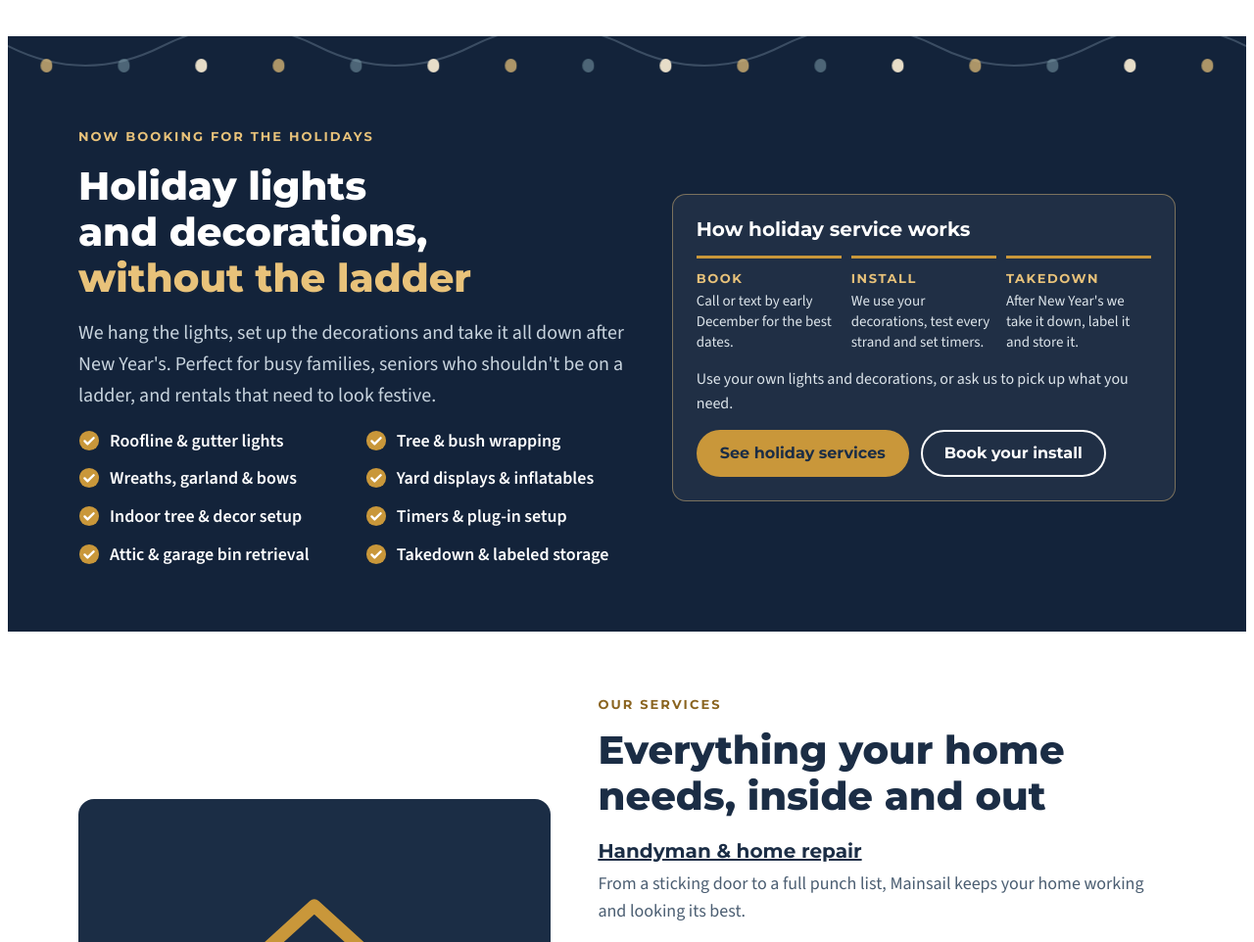
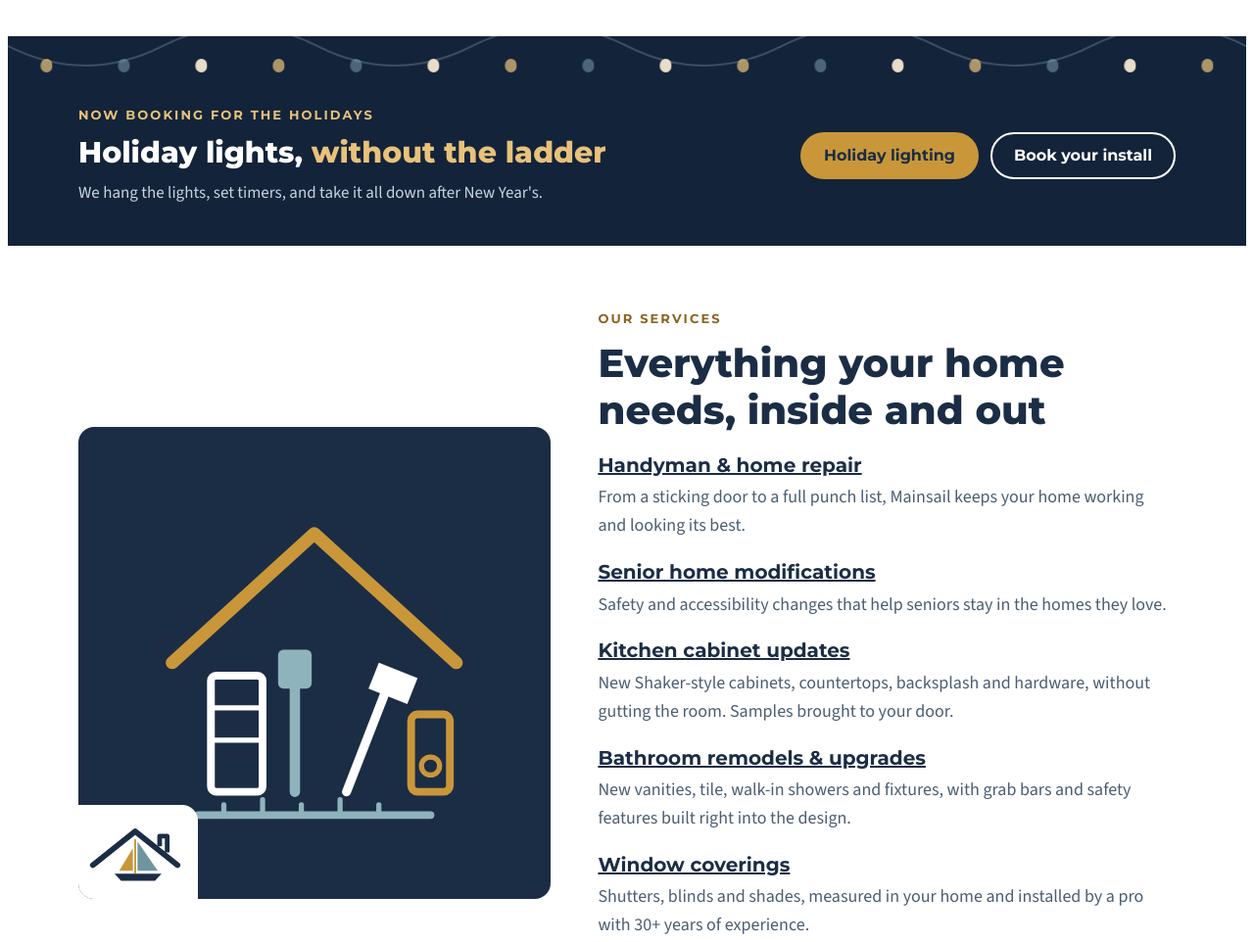
Before and after one commit to mainsailhome/mainsail-website, a plain HTML site: page index.html in a window 1280 px wide. Shown: the part 1040-2002 px from the top of the page at 98% size. Drawn offline with nearby package versions, Linux system fonts and the light colour scheme.

Commit message:
Add files via upload

```diff
--- a/index.html
+++ b/index.html
@@ -303,6 +303,13 @@ a { color: inherit; }
 .holiday-list li { display: flex; gap: 10px; align-items: flex-start; font-weight: 600; }
 .holiday-list svg { width: 22px; height: 22px; flex-shrink: 0; margin-top: 3px; }
 @media (max-width: 520px) { .holiday-list { grid-template-columns: minmax(0, 1fr); } }
+.holiday-slim { padding-block: 40px; }
+.holiday-slim .wrap { grid-template-columns: minmax(0, 1fr) auto; gap: 24px; padding-top: 30px; }
+.holiday-slim h2 { font-size: clamp(24px, 3vw, 30px); }
+.holiday-slim .lede { font-size: 17px; }
+@media (max-width: 860px) { .holiday-slim .wrap { grid-template-columns: minmax(0, 1fr); } }
+.bath-figure { min-width: 0; }
+.bath-art { width: 100%; max-width: 100%; height: auto; display: block; border-radius: 16px; box-shadow: 0 10px 30px rgba(15,26,40,0.12); }
 .holiday-card { background: rgba(255,255,255,0.06); border: 1px solid rgba(232,194,122,0.45); border-radius: 14px; padding: 24px; display: flex; flex-direction: column; gap: 14px; }
 .holiday-card .when { display: grid; grid-template-columns: repeat(3, minmax(0, 1fr)); gap: 10px; }
 .holiday-card .when div { border-top: 3px solid #C9973A; padding-top: 10px; display: flex; flex-direction: column; gap: 2px; }
@@ -382,6 +389,7 @@ footer { background: var(--bg); padding-block: 52px 0; padding-left: max(16px, e
             <li><a href="#handyman-repair">Handyman &amp; Home Repair</a></li>
             <li><a href="#todo-list">To-Do List Chores</a></li>
             <li><a href="#kitchen">Kitchen Cabinet Updates</a></li>
+            <li><a href="#bath">Bathroom Remodels &amp; Upgrades</a></li>
             <li><a href="#flooring">Flooring: LVP &amp; Tile</a></li>
             <li><a href="#painting">Interior &amp; Exterior Painting</a></li>
             <li><a href="#decks">Decks &amp; Fencing</a></li>
@@ -440,7 +448,7 @@ footer { background: var(--bg); padding-block: 52px 0; padding-left: max(16px, e
       <div class="copy">
         <span class="eyebrow" style="color: var(--gold)">Bay &amp; Walton Counties, Florida</span>
         <h1>Home repairs, upgrades &amp; senior safety. <em>Let us take care of your home.</em></h1>
-        <p class="sub">Repairs, painting, kitchen cabinet updates, aging-in-place upgrades, window coverings, maintenance plans, water treatment and air quality from one local pro.</p>
+        <p class="sub">Repairs, painting, kitchen cabinet updates, bathroom remodels, aging-in-place upgrades, window coverings, maintenance plans, water treatment and air quality from one local pro.</p>
         <div class="btn-row">
           <a class="btn gold" href="#contact">Get a free estimate</a>
           <a class="btn ghost" href="#safety-walkthrough">Free home safety walk-through</a>
@@ -478,7 +486,7 @@ footer { background: var(--bg); padding-block: 52px 0; padding-left: max(16px, e
   </section>
 
 
-  <section class="band holiday" aria-labelledby="holiday-h">
+  <section class="band holiday holiday-slim" aria-labelledby="holiday-h">
     <svg class="lights" viewBox="0 0 1440 70" preserveAspectRatio="none" aria-hidden="true">
       <path d="M0 10 Q 90 50 180 10 T 360 10 T 540 10 T 720 10 T 900 10 T 1080 10 T 1260 10 T 1440 10" fill="none" stroke="#3B4D63" stroke-width="2"></path>
       <g>
@@ -491,31 +499,12 @@ footer { background: var(--bg); padding-block: 52px 0; padding-left: max(16px, e
       </g>
     </svg>
     <div class="wrap">
-      <div class="head" style="gap: 16px">
+      <div class="head" style="gap: 10px">
         <span class="eyebrow">Now booking for the holidays</span>
-        <h2 id="holiday-h">Holiday lights and decorations, <em>without the ladder</em></h2>
-        <p class="lede">We hang the lights, set up the decorations and take it all down after New Year's. Perfect for busy families, seniors who shouldn't be on a ladder, and rentals that need to look festive.</p>
-        <ul class="holiday-list">
-          <li><svg aria-hidden="true"><use href="#check"></use></svg>Roofline &amp; gutter lights</li>
-          <li><svg aria-hidden="true"><use href="#check"></use></svg>Tree &amp; bush wrapping</li>
-          <li><svg aria-hidden="true"><use href="#check"></use></svg>Wreaths, garland &amp; bows</li>
-          <li><svg aria-hidden="true"><use href="#check"></use></svg>Yard displays &amp; inflatables</li>
-          <li><svg aria-hidden="true"><use href="#check"></use></svg>Indoor tree &amp; decor setup</li>
-          <li><svg aria-hidden="true"><use href="#check"></use></svg>Timers &amp; plug-in setup</li>
-          <li><svg aria-hidden="true"><use href="#check"></use></svg>Attic &amp; garage bin retrieval</li>
-          <li><svg aria-hidden="true"><use href="#check"></use></svg>Takedown &amp; labeled storage</li>
-        </ul>
+        <h2 id="holiday-h">Holiday lights, <em>without the ladder</em></h2>
+        <p class="lede">We hang the lights, set timers, and take it all down after New Year's.</p>
       </div>
-      <div class="holiday-card">
-        <h3>How holiday service works</h3>
-        <div class="when">
-          <div><b>Book</b><span>Call or text by early December for the best dates.</span></div>
-          <div><b>Install</b><span>We use your decorations, test every strand and set timers.</span></div>
-          <div><b>Takedown</b><span>After New Year's we take it down, label it and store it.</span></div>
-        </div>
-        <p style="color: #DCE4EA; font-size: 16px">Use your own lights and decorations, or ask us to pick up what you need.</p>
-        <div class="btn-row"><a class="btn gold" href="#holiday">See holiday services</a><a class="btn ghost" href="#contact">Book your install</a></div>
-      </div>
+      <div class="btn-row"><a class="btn gold" href="#holiday">Holiday lighting</a><a class="btn ghost" href="#contact">Book your install</a></div>
     </div>
   </section>
 
@@ -542,7 +531,7 @@ footer { background: var(--bg); padding-block: 52px 0; padding-left: max(16px, e
         <div class="head" style="gap: 6px"><h3><a href="#handyman-services">Handyman &amp; home repair</a></h3><p>From a sticking door to a full punch list, Mainsail keeps your home working and looking its best.</p></div>
         <div class="head" style="gap: 6px"><h3><a href="#senior-services">Senior home modifications</a></h3><p>Safety and accessibility changes that help seniors stay in the homes they love.</p></div>
         <div class="head" style="gap: 6px"><h3><a href="#kitchen">Kitchen cabinet updates</a></h3><p>New Shaker-style cabinets, countertops, backsplash and hardware, without gutting the room. Samples brought to your door.</p></div>
-        <div class="head" style="gap: 6px"><h3><a href="#contact">Bathroom upgrades</a></h3><p>Ask us about refreshing your bathroom and making it safer and easier to use.</p></div>
+        <div class="head" style="gap: 6px"><h3><a href="#bath">Bathroom remodels &amp; upgrades</a></h3><p>New vanities, tile, walk-in showers and fixtures, with grab bars and safety features built right into the design.</p></div>
         <div class="head" style="gap: 6px"><h3><a href="#window-coverings">Window coverings</a></h3><p>Shutters, blinds and shades, measured in your home and installed by a pro with 30+ years of experience.</p></div>
         <div class="head" style="gap: 6px"><h3><a href="#maintenance-plans">Ongoing maintenance plans</a></h3><p>Scheduled visits that handle the small jobs before they turn into big ones.</p></div>
       </div>
@@ -983,7 +972,7 @@ footer { background: var(--bg); padding-block: 52px 0; padding-left: max(16px, e
       <p>Mainsail Home &amp; Property Services helps busy adults, families and seniors keep their homes safe and worry-free with handyman repairs, painting, kitchen cabinet updates, senior home modifications, maintenance plans, rental make-readies, water treatment and air quality services.</p>
       <p style="font-weight: 700; color: var(--fg)">850-250-2925 • kevin@mainsailhomeservices.com</p>
     </div>
-    <div class="foot-col"><h4>Handyman</h4><div class="rule"></div><a href="#handyman-repair">Home repair</a><a href="#kitchen">Kitchen cabinet updates</a><a href="#flooring">Flooring</a><a href="#painting">Painting</a><a href="#decks">Decks &amp; fencing</a><a href="#outdoor">Outside &amp; yard</a><a href="#seasonal">Seasonal &amp; storm</a><a href="#holiday">Holiday lighting</a><a href="#window-coverings">Window coverings</a></div>
+    <div class="foot-col"><h4>Handyman</h4><div class="rule"></div><a href="#handyman-repair">Home repair</a><a href="#kitchen">Kitchen cabinet updates</a><a href="#bath">Bathroom remodels</a><a href="#flooring">Flooring</a><a href="#painting">Painting</a><a href="#decks">Decks &amp; fencing</a><a href="#outdoor">Outside &amp; yard</a><a href="#seasonal">Seasonal &amp; storm</a><a href="#holiday">Holiday lighting</a><a href="#window-coverings">Window coverings</a></div>
     <div class="foot-col"><h4>Seniors &amp; plans</h4><div class="rule"></div><a href="#aging-in-place">Aging in place</a><a href="#safety-walkthrough">Safety walk-through</a><a href="#safety-checklist">Safety checklist</a><a href="#families">Families</a><a href="#maintenance-plans">Maintenance plans</a><a href="#water-treatment">Water &amp; air quality</a></div>
     <div class="foot-col"><h4>Welcome to Mainsail</h4><div class="rule"></div><a href="#about-mainsail">About Mainsail</a><a href="#property-managers">Property managers</a><a href="#service-area">Service area</a><a href="#faqs">FAQs</a><a href="#blog">Blog</a><a href="#contact">Contact</a></div>
   </div>
@@ -1005,6 +994,7 @@ footer { background: var(--bg); padding-block: 52px 0; padding-left: max(16px, e
     outdoor: '<path d="M3 20h18"></path><path d="M6 20v-6l4-3 4 3v6"></path><path d="M17 20v-9M15 13l2-2 2 2"></path>',
     seasonal: '<circle cx="12" cy="12" r="4"></circle><path d="M12 2v3M12 19v3M2 12h3M19 12h3M5 5l2 2M17 17l2 2M5 19l2-2M17 7l2-2"></path>',
     realtor: '<path d="M4 21V5M4 5h12v7H4"></path><path d="M7 8h6"></path><path d="M13 21v-5h6v5"></path>',
+    water: '<path d="M12 3c3 4 6 7.5 6 11a6 6 0 0 1-12 0c0-3.5 3-7 6-11z"></path><path d="M9.5 15a2.5 2.5 0 0 0 2.5 2.5"></path>',
     rental: '<rect x="5" y="3" width="14" height="18" rx="1"></rect><path d="M9 7h2M13 7h2M9 11h2M13 11h2M9 15h2M13 15h2M11 21v-3h2v3"></path>',
     floor: '<rect x="3" y="3" width="18" height="18" rx="1"></rect><path d="M3 9h18M3 15h18M10 3v6M15 9v6M8 15v6M17 15v6"></path>',
     paint: '<rect x="3" y="3" width="15" height="6" rx="1"></rect><path d="M18 6h3v5h-9v3"></path><rect x="10" y="14" width="4" height="7" rx="1"></rect>',
@@ -1029,6 +1019,12 @@ footer { background: var(--bg); padding-block: 52px 0; padding-left: max(16px, e
       included: ['Shaker-style cabinet installs', 'Cabinet hardware and paint refresh', 'Countertop replacement', 'Backsplash tile', 'Cabinet painting and refinishing', 'Soft-close hinges and drawer slides', 'Open shelving', 'Pantry and storage upgrades'],
       notes: ['We protect floors and contain dust, clean up daily and send progress photos.', 'Sink, faucet and lighting hookups need a licensed plumber or electrician. We’ll refer you to one we trust.'],
       related: ['painting', 'handyman-repair', 'realtor'] },
+    { id: 'bath', icon: 'bath', title: 'Bathroom Remodels & Upgrades', short: 'Fresh, modern bathrooms, from a quick refresh to a full remodel.',
+      lede: 'New vanities, tile and fixtures can turn a tired bathroom into one you love, with safety built in for the years ahead.',
+      body: ['Bathrooms take more wear than any other room, and on the Gulf Coast the humidity is hard on caulk, grout and paint. A bathroom update makes the room look better and work better.', 'Kevin walks the room with you, talks through what you want, and gives you a line-by-line written quote. Our skilled technicians do the work, and you get progress photos along the way.'],
+      included: ['Vanity and mirror replacement', 'Tile floors and shower walls', 'Walk-in shower and tub-to-shower updates', 'Frameless glass and shower doors', 'Comfort-height toilets', 'Grab bars, shower seats and hand-held showers', 'Lighting, mirrors and exhaust fan upgrades', 'Re-caulking, re-grouting and fresh paint'],
+      notes: ['Safety upgrades like grab bars and a shower seat can be built in so they look like part of the design.', 'Plumbing and electrical hookups need a licensed plumber or electrician. We’ll coordinate with one we trust.', 'Ask for a free in-home estimate. Photos of the bathroom help us quote faster.'],
+      related: ['kitchen', 'flooring', 'aging-in-place'] },
     { id: 'flooring', icon: 'floor', title: 'Flooring: LVP, Tile & More', short: 'Waterproof luxury vinyl plank, tile and laminate, installed clean and level.',
       lede: 'New floors change the whole feel of a home. We install LVP, tile and laminate that stand up to sand, humidity and everyday life.',
       body: ['On the Gulf Coast, floors take a beating from sand, wet feet and humidity. Waterproof luxury vinyl plank (LVP) and tile are the go-to choices because they look great and handle moisture without warping.', 'Kevin walks the space with you, helps you pick the right material, and gives you a written price that includes prep, removal of old flooring and trim. Our skilled installers handle the rest.'],
@@ -1076,7 +1072,8 @@ footer { background: var(--bg); padding-block: 52px 0; padding-left: max(16px, e
       body: ['Vacant units cost money every day. We help property managers and landlords turn units quickly and keep occupied ones in good repair.', 'Send a work order and get a quote within 24 hours, then before-and-after photos with every invoice.'],
       included: ['Unit turnovers and make-readies', 'Wall patching and touch-up paint', 'Blinds, locks and hardware swaps', 'Work orders with 24-hour quotes', 'Seasonal unit inspections', 'Junk and debris haul-off'],
       notes: ['W-9 provided for your vendor file.', 'See our For Property Managers page for vendor setup.'],
-      related: ['handyman-repair', 'outdoor', 'realtor'] }
+      related: ['handyman-repair', 'outdoor', 'realtor'] },
+    { id: 'water-air', link: '#water-treatment', icon: 'water', title: 'Water & Air Quality', short: 'Free in-home water and air checks, plus softeners and filtration systems.', lede: '', body: [], included: [], notes: [], related: [] }
   ];
   var POSTS = [
     { id: 'post-hurricane', art: 'a', title: 'Hurricane Prep for Emerald Coast Homes: A Simple Checklist', date: 'October 2026', excerpt: 'A little work before storm season can save thousands in repairs. Here’s where to start.',
@@ -1096,7 +1093,7 @@ footer { background: var(--bg); padding-block: 52px 0; padding-left: max(16px, e
   function esc(s) { return String(s).replace(/&/g, '&amp;').replace(/</g, '&lt;').replace(/>/g, '&gt;'); }
   function byId(id) { for (var i = 0; i < SERVICES.length; i++) if (SERVICES[i].id === id) return SERVICES[i]; return null; }
   function cardHTML(s) {
-    return '<a class="card" href="#' + s.id + '"><div class="top-row"><div class="ic"><svg viewBox="0 0 24 24" aria-hidden="true" fill="none" stroke="#FFFFFF" stroke-width="1.8" stroke-linecap="round" stroke-linejoin="round">' + ICONS[s.icon] + '</svg></div><h3>' + esc(s.title) + '</h3></div><p style="color: var(--muted); font-size: 16px">' + esc(s.short) + '</p><span class="more"><svg aria-hidden="true"><use href="#arrow"></use></svg>Read more</span></a>';
+    return '<a class="card" href="' + (s.link || '#' + s.id) + '"><div class="top-row"><div class="ic"><svg viewBox="0 0 24 24" aria-hidden="true" fill="none" stroke="#FFFFFF" stroke-width="1.8" stroke-linecap="round" stroke-linejoin="round">' + ICONS[s.icon] + '</svg></div><h3>' + esc(s.title) + '</h3></div><p style="color: var(--muted); font-size: 16px">' + esc(s.short) + '</p><span class="more"><svg aria-hidden="true"><use href="#arrow"></use></svg>Read more</span></a>';
   }
   function postCard(p) {
     return '<a class="post" href="#' + p.id + '"><div class="post-art ' + p.art + '"><svg viewBox="0 0 90 90" aria-hidden="true" fill="none" stroke-linecap="round" stroke-linejoin="round">' + p.icon + '</svg></div><div class="post-body"><span class="date">' + p.date + '</span><h3>' + esc(p.title) + '</h3><p>' + esc(p.excerpt) + '</p><span class="k">Keep reading</span></div></a>';
@@ -1137,7 +1134,7 @@ footer { background: var(--bg); padding-block: 52px 0; padding-left: max(16px, e
   function route() {
     var id = (location.hash || '#home').slice(1) || 'home';
     var target = null, group = null, title = 'Mainsail Home Services';
-    var svc = byId(id);
+    var svc = byId(id); if (svc && svc.link) svc = null;
     var post = null; POSTS.forEach(function (p) { if (p.id === id) post = p; });
     if (svc) { fillService(svc); target = svcPage; group = svc.id === 'rental' ? 'handyman' : 'handyman'; title = svc.title + ' | Mainsail'; }
     else if (post) { fillPost(post); target = postPage; group = 'about'; title = post.title + ' | Mainsail'; }
```
